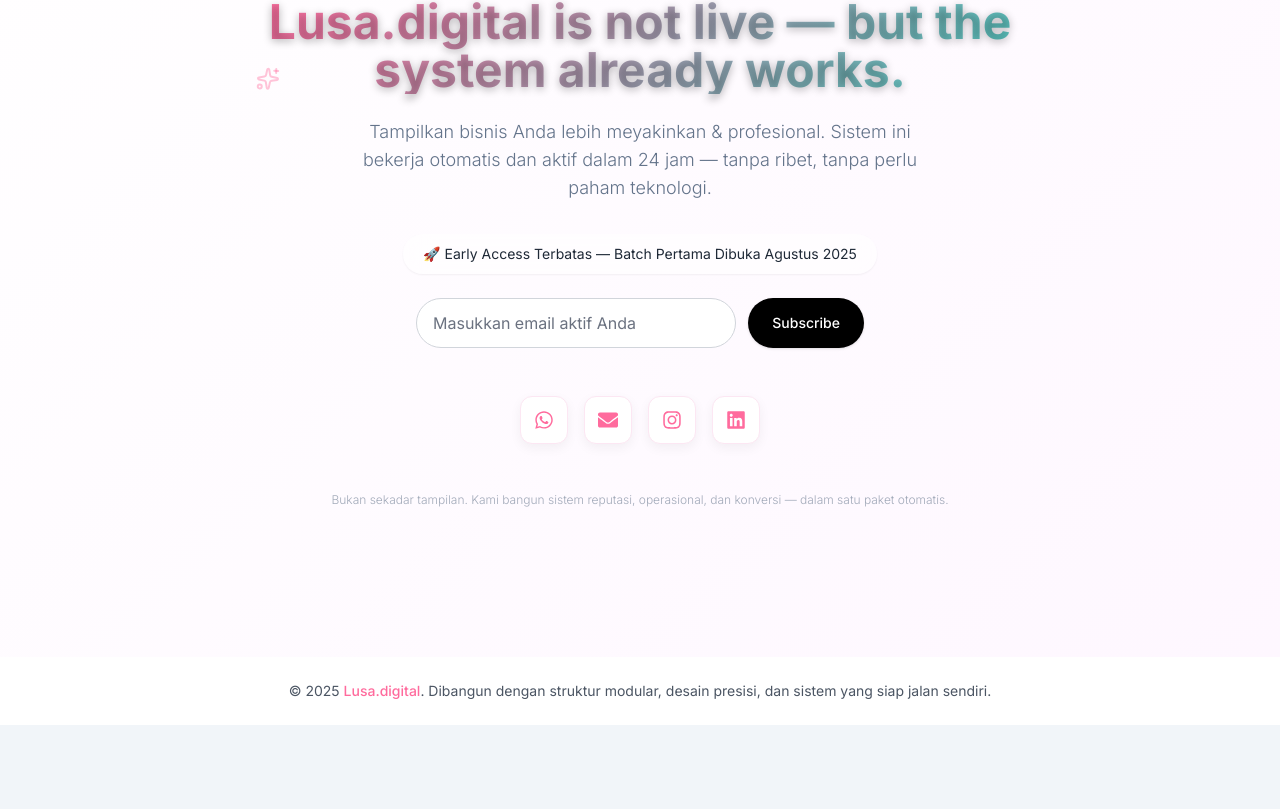
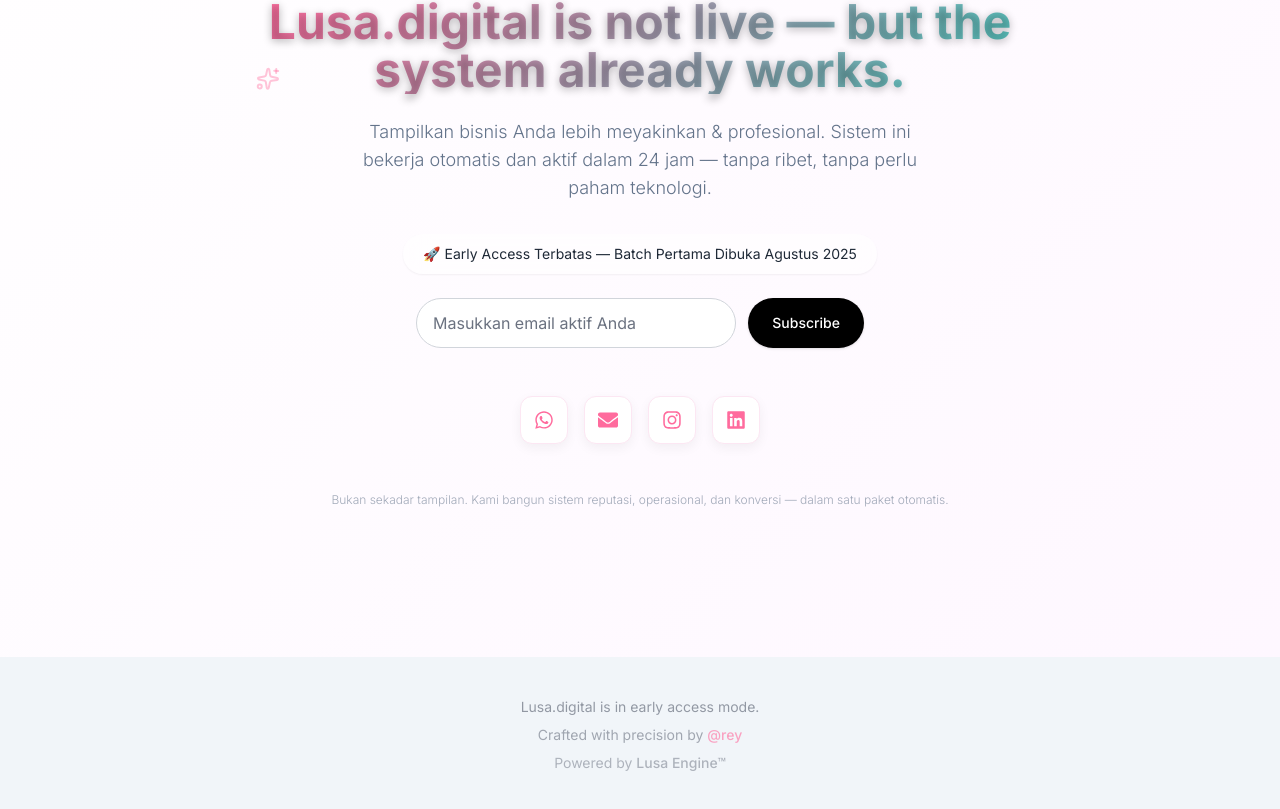
Before and after one commit to ddyreza/lusa-comingsoon, a Next.js app: page / in a window 1280 px wide. Shown: the part 303-1112 px from the top of the page. Before the commit the page ends 1028 px from the top, so only its background shows below. Built offline with nearby package versions, Linux system fonts and the light colour scheme.

Commit message:
update footer

```diff
--- a/src/components/footer.tsx
+++ b/src/components/footer.tsx
@@ -1,10 +1,16 @@
 export function Footer() {
   return (
-    <footer className="text-center text-sm text-gray-600 dark:text-gray-300 py-6 bg-white dark:bg-navy-900">
-      © {new Date().getFullYear()}{" "}
-      <span className="text-primary-pink font-medium">Lusa.digital</span>.
-      Dibangun dengan struktur modular, desain presisi, dan sistem yang siap
-      jalan sendiri.
+    <footer className="w-full bg-transparent py-10 text-center">
+      <div className="text-sm text-gray-500 dark:text-gray-400 space-y-2">
+        <p className="opacity-70">Lusa.digital is in early access mode.</p>
+        <p className="opacity-60">
+          Crafted with precision by{" "}
+          <span className="font-medium text-primary-pink">@rey</span>
+        </p>
+        <p className="opacity-50">
+          Powered by <span className="font-medium">Lusa Engine™</span>
+        </p>
+      </div>
     </footer>
   );
 }
```
